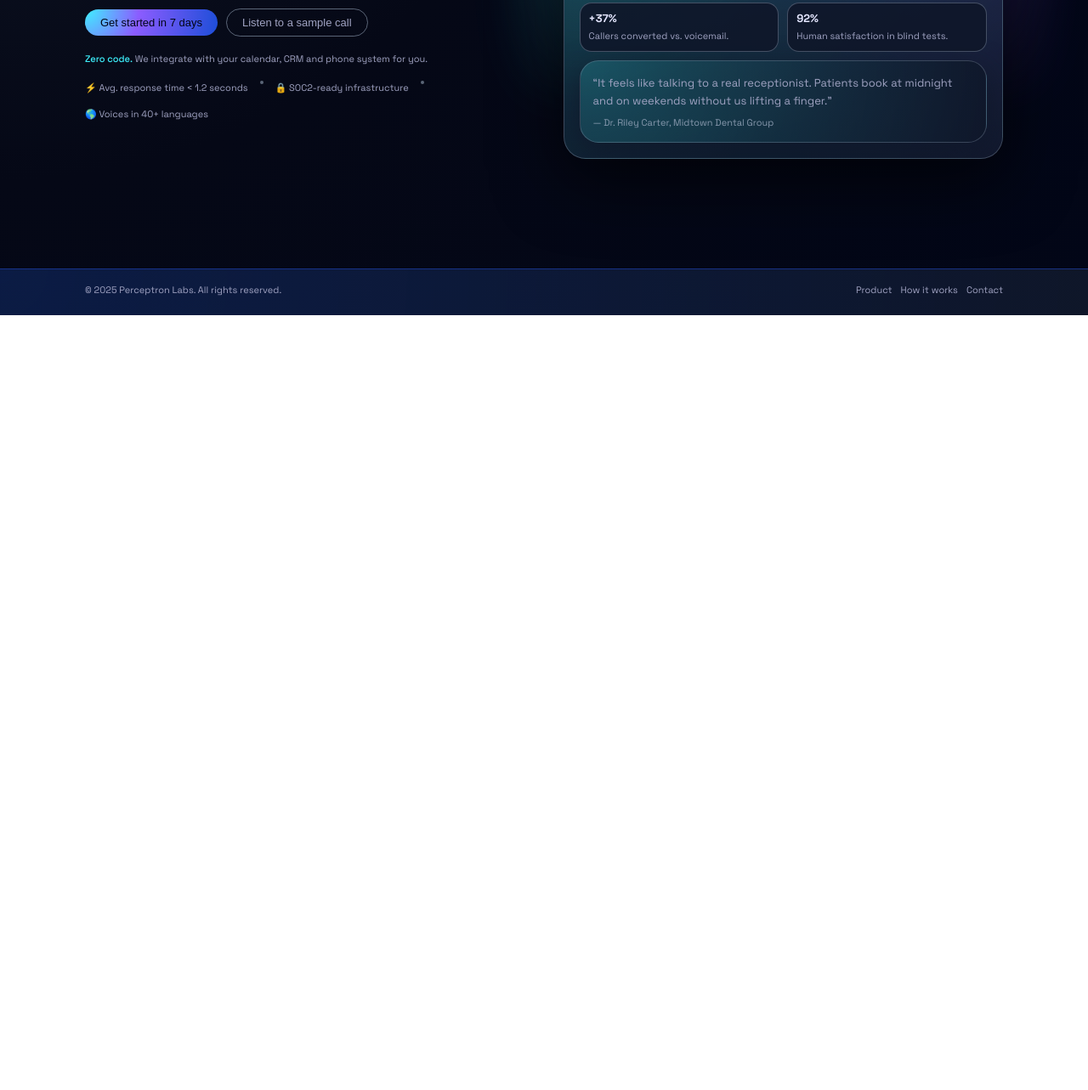
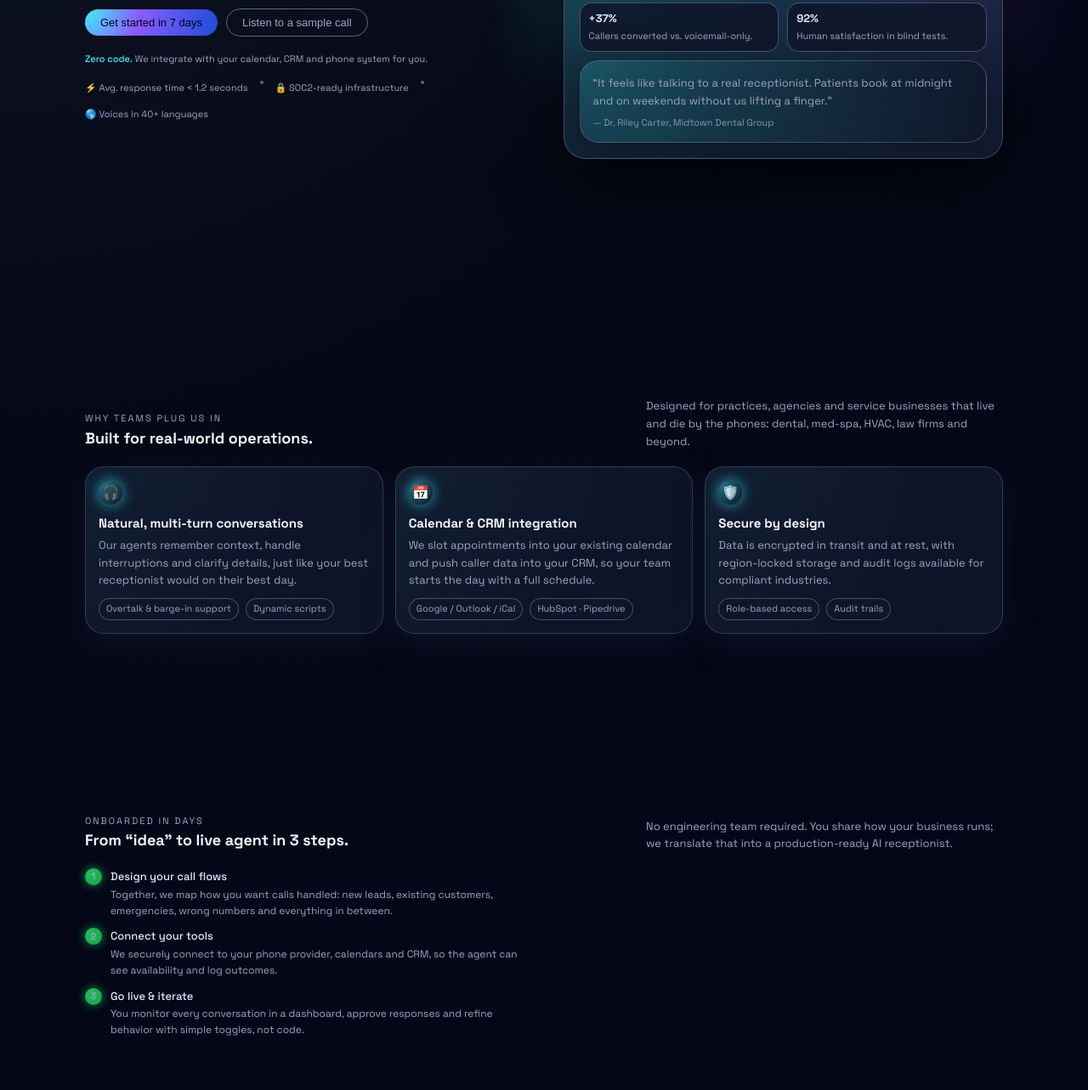
Before and after one commit to perceptronlabsai-max/plabsfirst, a plain HTML site: page index.html in a window 1280 px wide. Shown: the part 479-1762 px from the top of the page at 85% size. Before the commit the page ends 850 px from the top, so only its background shows below. Drawn offline with Linux system fonts and the light colour scheme.

Commit message:
Update index.html

```diff
--- a/index.html
+++ b/index.html
@@ -6,13 +6,12 @@
   <meta name="viewport" content="width=device-width, initial-scale=1" />
   <meta name="description" content="Perceptron Labs builds AI phone agents that answer calls, schedule appointments, and qualify leads 24/7." />
 
-  <!-- Google Font -->
+  <!-- Optional Google Font -->
   <link href="https://fonts.googleapis.com/css2?family=Space+Grotesk:wght@300;400;500;600;700&display=swap" rel="stylesheet">
 
-  <!-- Link to external stylesheet -->
+  <!-- External stylesheet -->
   <link rel="stylesheet" href="index.css" />
 </head>
-
 <body>
   <div class="noise"></div>
 
@@ -33,18 +32,20 @@
         <a href="#features" class="nav-link">Use cases</a>
         <a href="contact.html" class="nav-link">Contact</a>
         <button class="btn btn-primary">
-          Book a demo <span>↗</span>
+          Book a demo
+          <span>↗</span>
         </button>
       </div>
     </div>
   </header>
 
   <main>
-    <!-- All your existing sections remain exactly the same -->
-    <!-- HERO SECTION -->
     <section class="shell hero">
       <div>
-        <h1 class="hero-title">Turn missed calls into <span>booked customers</span>.</h1>
+        <h1 class="hero-title">
+          Turn missed calls into <span>booked customers</span>.
+        </h1>
+
         <p class="hero-subtitle">
           Perceptron Labs deploys <b>AI voice agents</b> that answer calls,
           qualify leads and schedule appointments <b>24/7</b> so your team never
@@ -52,8 +53,12 @@
         </p>
 
         <div class="hero-cta-row">
-          <button class="btn btn-primary">Get started in 7 days</button>
-          <button class="btn btn-outline">Listen to a sample call</button>
+          <button class="btn btn-primary">
+            Get started in 7 days
+          </button>
+          <button class="btn btn-outline">
+            Listen to a sample call
+          </button>
         </div>
 
         <p class="hero-caption">
@@ -88,11 +93,13 @@
             <div class="wave-card">
               <div class="wave-label-row">
                 <div>
-                  <span>Caller</span><br />
+                  <span>Caller</span>
+                  <br />
                   <b>“New Patient – Dental”</b>
                 </div>
                 <div>
-                  <span>Outcome</span><br />
+                  <span>Outcome</span>
+                  <br />
                   <b>Consult booked · Tue 3:30 PM</b>
                 </div>
               </div>
@@ -112,38 +119,131 @@
             </div>
 
             <div class="stat-row">
-              <div class="stat-chip"><b>+37%</b> Callers converted vs. voicemail.</div>
-              <div class="stat-chip"><b>92%</b> Human satisfaction in blind tests.</div>
+              <div class="stat-chip">
+                <b>+37%</b>
+                Callers converted vs. voicemail-only.
+              </div>
+              <div class="stat-chip">
+                <b>92%</b>
+                Human satisfaction in blind tests.
+              </div>
             </div>
 
             <p class="mini-panel">
               “It feels like talking to a real receptionist. Patients book at
               midnight and on weekends without us lifting a finger.”
-              <br /><small>— Dr. Riley Carter, Midtown Dental Group</small>
+              <br />
+              <small>— Dr. Riley Carter, Midtown Dental Group</small>
             </p>
           </div>
         </div>
       </div>
     </section>
 
-    <!-- The rest of your sections stay exactly the same -->
-    <!-- FEATURES, HOW IT WORKS, CONTACT SECTIONS -->
+    <section class="shell section" id="features">
+      <div class="section-header">
+        <div>
+          <div class="section-kicker">Why teams plug us in</div>
+          <h2 class="section-title">Built for real-world operations.</h2>
+        </div>
+        <p class="section-sub">
+          Designed for practices, agencies and service businesses that live and die
+          by the phones: dental, med-spa, HVAC, law firms and beyond.
+        </p>
+      </div>
 
-  </main>
+      <div class="grid-3">
+        <article class="card">
+          <div class="card-inner">
+            <div class="card-icon">🎧</div>
+            <h3 class="card-title">Natural, multi-turn conversations</h3>
+            <p class="card-body">
+              Our agents remember context, handle interruptions and clarify details,
+              just like your best receptionist would on their best day.
+            </p>
+            <div class="pill-row">
+              <span class="pill">Overtalk &amp; barge-in support</span>
+              <span class="pill">Dynamic scripts</span>
+            </div>
+          </div>
+        </article>
 
-  <footer>
-    <div class="footer-inner">
-      <div>© <span id="year"></span> Perceptron Labs. All rights reserved.</div>
-      <div class="footer-links">
-        <a href="#features" class="footer-link">Product</a>
-        <a href="#how" class="footer-link">How it works</a>
-        <a href="contact.html" class="footer-link">Contact</a>
+        <article class="card">
+          <div class="card-inner">
+            <div class="card-icon">📅</div>
+            <h3 class="card-title">Calendar &amp; CRM integration</h3>
+            <p class="card-body">
+              We slot appointments into your existing calendar and push caller
+              data into your CRM, so your team starts the day with a full schedule.
+            </p>
+            <div class="pill-row">
+              <span class="pill">Google / Outlook / iCal</span>
+              <span class="pill">HubSpot · Pipedrive</span>
+            </div>
+          </div>
+        </article>
+
+        <article class="card">
+          <div class="card-inner">
+            <div class="card-icon">🛡️</div>
+            <h3 class="card-title">Secure by design</h3>
+            <p class="card-body">
+              Data is encrypted in transit and at rest, with region-locked storage
+              and audit logs available for compliant industries.
+            </p>
+            <div class="pill-row">
+              <span class="pill">Role-based access</span>
+              <span class="pill">Audit trails</span>
+            </div>
+          </div>
+        </article>
       </div>
-    </div>
-  </footer>
+    </section>
 
-  <script>
-    document.getElementById("year").textContent = new Date().getFullYear();
-  </script>
-</body>
-</html>
+    <section class="shell section" id="how">
+      <div class="section-header">
+        <div>
+          <div class="section-kicker">Onboarded in days</div>
+          <h2 class="section-title">From “idea” to live agent in 3 steps.</h2>
+        </div>
+        <p class="section-sub">
+          No engineering team required. You share how your business runs;
+          we translate that into a production-ready AI receptionist.
+        </p>
+      </div>
+
+      <div class="steps">
+        <div>
+          <ol class="step-list">
+            <li class="step">
+              <div class="step-index">1</div>
+              <div>
+                <div class="step-title">Design your call flows</div>
+                <p class="step-copy">
+                  Together, we map how you want calls handled: new leads, existing
+                  customers, emergencies, wrong numbers and everything in between.
+                </p>
+              </div>
+            </li>
+            <li class="step">
+              <div class="step-index">2</div>
+              <div>
+                <div class="step-title">Connect your tools</div>
+                <p class="step-copy">
+                  We securely connect to your phone provider, calendars and CRM,
+                  so the agent can see availability and log outcomes.
+                </p>
+              </div>
+            </li>
+            <li class="step">
+              <div class="step-index">3</div>
+              <div>
+                <div class="step-title">Go live &amp; iterate</div>
+                <p class="step-copy">
+                  You monitor every conversation in a dashboard, approve responses
+                  and refine behavior with simple toggles, not code.
+                </p>
+              </div>
+            </li>
+          </ol>
+        </div>
```
